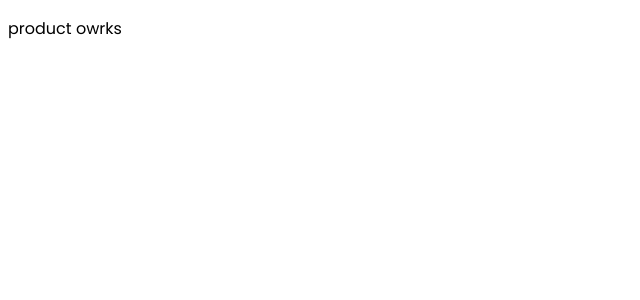
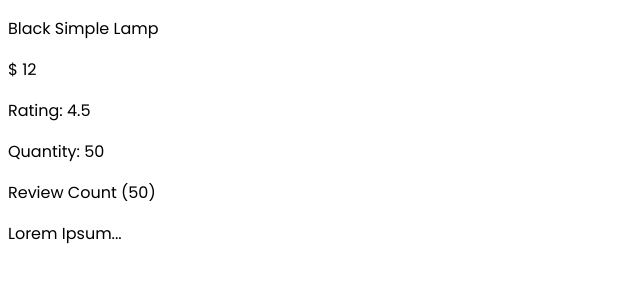
Before and after one commit to aritako/fe-test, an Angular app: page /product/00000001 in a window 1280 px wide. Shown: the top 300 px of the page, without its empty margins (0-640 px from the left). Built offline with nearby package versions, Linux system fonts and the light colour scheme.

Commit message:
feat: implement product pages

```diff
--- /dev/null
+++ b/src/app/components/add-to-cart/add-to-cart.component.html
@@ -0,0 +1 @@
+<p>add-to-cart works!</p>
--- a/src/app/product/product.component.html
+++ b/src/app/product/product.component.html
@@ -1,4 +1,8 @@
 <div>
-  <p>product owrks</p>
-  <p></p>
+  <p>{{ product.name }}</p>
+  <p>$ {{ product.price }}</p>
+  <p>Rating: {{ product.rating }}</p>
+  <p>Quantity: {{ product.stock }}</p>
+  <p>Review Count ({{ product.review_count }})</p>
+  <p>{{ product.description }}</p>
 </div>
--- a/src/app/product/product.component.ts
+++ b/src/app/product/product.component.ts
@@ -1,5 +1,7 @@
 import { Component, Input } from '@angular/core';
-import { RouterModule } from '@angular/router';
+import { RouterModule, Router, ActivatedRoute } from '@angular/router';
+import products from '../products';
+import { Observable } from 'rxjs';
 @Component({
   selector: 'app-product',
   standalone: true,
@@ -9,4 +11,25 @@ import { RouterModule } from '@angular/router';
 })
 export class ProductComponent {
   @Input() product: any;
+  products: any[] = products;
+
+  id!: string | null;
+
+  constructor(private route: ActivatedRoute) {}
+
+  ngOnInit() {
+    this.route.paramMap.subscribe((params) => {
+      this.id = params.get('id');
+      this.product = this.getProductById(this.id);
+    });
+  }
+
+  getProductById(id: string | null): any {
+    for (const product of this.products) {
+      if (product.product_id === id) {
+        return product;
+      }
+    }
+    return null;
+  }
 }
--- a/src/app/products.ts
+++ b/src/app/products.ts
@@ -1,94 +1,128 @@
 export default [
   {
-		"type":"chair",
-		"name":"Black Simple Lamp",
-		"price":12.00,
-		"main_image":"https://www.pngkey.com/png/full/73-730477_first-name-profile-image-placeholder-png.png",
-		"product_images":["https://www.pngkey.com/png/full/73-730477_first-name-profile-image-placeholder-png.png", "https://www.pngkey.com/png/full/73-730477_first-name-profile-image-placeholder-png.png", "https://www.pngkey.com/png/full/73-730477_first-name-profile-image-placeholder-png.png"],
-		"priority":1,
-		"product_id":"00000001",
-		"description":"Lorem Ipsum...",
-		"rating":4.5,
-		"review_count":50,
-		"stock":50
-
+    type: 'chair',
+    name: 'Black Simple Lamp',
+    price: 12.0,
+    main_image:
+      'https://www.pngkey.com/png/full/73-730477_first-name-profile-image-placeholder-png.png',
+    product_images: [
+      'https://www.pngkey.com/png/full/73-730477_first-name-profile-image-placeholder-png.png',
+      'https://www.pngkey.com/png/full/73-730477_first-name-profile-image-placeholder-png.png',
+      'https://www.pngkey.com/png/full/73-730477_first-name-profile-image-placeholder-png.png',
+    ],
+    priority: 1,
+    product_id: '00000001',
+    description: 'Lorem Ipsum...',
+    rating: 4.5,
+    review_count: 50,
+    stock: 50,
   },
   {
-		"type":"table",
-		"name":"Black Simple Table",
-		"price":12.61,
-		"main_image":"https://www.pngkey.com/png/full/73-730477_first-name-profile-image-placeholder-png.png",
-		"product_images":["https://www.pngkey.com/png/full/73-730477_first-name-profile-image-placeholder-png.png", "https://www.pngkey.com/png/full/73-730477_first-name-profile-image-placeholder-png.png", "https://www.pngkey.com/png/full/73-730477_first-name-profile-image-placeholder-png.png"],
-		"priority":1,
-		"product_id":"00000002",
-		"description":"Lorem Ipsum...",
-		"rating":4.1,
-		"review_count":10,
-		"stock":50
+    type: 'table',
+    name: 'Black Simple Table',
+    price: 12.61,
+    main_image:
+      'https://www.pngkey.com/png/full/73-730477_first-name-profile-image-placeholder-png.png',
+    product_images: [
+      'https://www.pngkey.com/png/full/73-730477_first-name-profile-image-placeholder-png.png',
+      'https://www.pngkey.com/png/full/73-730477_first-name-profile-image-placeholder-png.png',
+      'https://www.pngkey.com/png/full/73-730477_first-name-profile-image-placeholder-png.png',
+    ],
+    priority: 1,
+    product_id: '00000002',
+    description: 'Lorem Ipsum...',
+    rating: 4.1,
+    review_count: 10,
+    stock: 50,
   },
   {
-		"type":"armchair",
-		"name":"Black Simple Armchair",
-		"price":1.61,
-		"main_image":"https://www.pngkey.com/png/full/73-730477_first-name-profile-image-placeholder-png.png",
-		"product_images":["https://www.pngkey.com/png/full/73-730477_first-name-profile-image-placeholder-png.png", "https://www.pngkey.com/png/full/73-730477_first-name-profile-image-placeholder-png.png", "https://www.pngkey.com/png/full/73-730477_first-name-profile-image-placeholder-png.png"],
-		"priority":0,
-		"product_id":"00000003",
-		"description":"Lorem Ipsum...",
-		"rating":1.1,
-		"review_count":100,
-		"stock":0
+    type: 'armchair',
+    name: 'Black Simple Armchair',
+    price: 1.61,
+    main_image:
+      'https://www.pngkey.com/png/full/73-730477_first-name-profile-image-placeholder-png.png',
+    product_images: [
+      'https://www.pngkey.com/png/full/73-730477_first-name-profile-image-placeholder-png.png',
+      'https://www.pngkey.com/png/full/73-730477_first-name-profile-image-placeholder-png.png',
+      'https://www.pngkey.com/png/full/73-730477_first-name-profile-image-placeholder-png.png',
+    ],
+    priority: 0,
+    product_id: '00000003',
+    description: 'Lorem Ipsum...',
+    rating: 1.1,
+    review_count: 100,
+    stock: 0,
   },
   {
-		"type":"bed",
-		"name":"Black Simple Bed",
-		"price":2.61,
-		"main_image":"https://www.pngkey.com/png/full/73-730477_first-name-profile-image-placeholder-png.png",
-		"product_images":["https://www.pngkey.com/png/full/73-730477_first-name-profile-image-placeholder-png.png", "https://www.pngkey.com/png/full/73-730477_first-name-profile-image-placeholder-png.png", "https://www.pngkey.com/png/full/73-730477_first-name-profile-image-placeholder-png.png"],
-		"priority":10,
-		"product_id":"00000004",
-		"description":"Lorem Ipsum...",
-		"rating":0,
-		"review_count":0,
-		"stock":2
+    type: 'bed',
+    name: 'Black Simple Bed',
+    price: 2.61,
+    main_image:
+      'https://www.pngkey.com/png/full/73-730477_first-name-profile-image-placeholder-png.png',
+    product_images: [
+      'https://www.pngkey.com/png/full/73-730477_first-name-profile-image-placeholder-png.png',
+      'https://www.pngkey.com/png/full/73-730477_first-name-profile-image-placeholder-png.png',
+      'https://www.pngkey.com/png/full/73-730477_first-name-profile-image-placeholder-png.png',
+    ],
+    priority: 10,
+    product_id: '00000004',
+    description: 'Lorem Ipsum...',
+    rating: 0,
+    review_count: 0,
+    stock: 2,
   },
   {
-		"type":"chair",
-		"name":"White Simple Chair",
-		"price":99.0,
-		"main_image":"https://www.pngkey.com/png/full/73-730477_first-name-profile-image-placeholder-png.png",
-		"product_images":["https://www.pngkey.com/png/full/73-730477_first-name-profile-image-placeholder-png.png", "https://www.pngkey.com/png/full/73-730477_first-name-profile-image-placeholder-png.png", "https://www.pngkey.com/png/full/73-730477_first-name-profile-image-placeholder-png.png"],
-		"priority":12,
-		"product_id":"00000005",
-		"description":"Lorem Ipsum...",
-		"rating":0,
-		"review_count":0,
-		"stock":0
+    type: 'chair',
+    name: 'White Simple Chair',
+    price: 99.0,
+    main_image:
+      'https://www.pngkey.com/png/full/73-730477_first-name-profile-image-placeholder-png.png',
+    product_images: [
+      'https://www.pngkey.com/png/full/73-730477_first-name-profile-image-placeholder-png.png',
+      'https://www.pngkey.com/png/full/73-730477_first-name-profile-image-placeholder-png.png',
+      'https://www.pngkey.com/png/full/73-730477_first-name-profile-image-placeholder-png.png',
+    ],
+    priority: 12,
+    product_id: '00000005',
+    description: 'Lorem Ipsum...',
+    rating: 0,
+    review_count: 0,
+    stock: 0,
   },
   {
-		"type":"table",
-		"name":"White Simple Table",
-		"price":80.0,
-		"main_image":"https://www.pngkey.com/png/full/73-730477_first-name-profile-image-placeholder-png.png",
-		"product_images":["https://www.pngkey.com/png/full/73-730477_first-name-profile-image-placeholder-png.png", "https://www.pngkey.com/png/full/73-730477_first-name-profile-image-placeholder-png.png", "https://www.pngkey.com/png/full/73-730477_first-name-profile-image-placeholder-png.png"],
-		"priority":0,
-		"product_id":"00000006",
-		"description":"Lorem Ipsum...",
-		"rating":5.0,
-		"review_count":1000,
-		"stock":2
+    type: 'table',
+    name: 'White Simple Table',
+    price: 80.0,
+    main_image:
+      'https://www.pngkey.com/png/full/73-730477_first-name-profile-image-placeholder-png.png',
+    product_images: [
+      'https://www.pngkey.com/png/full/73-730477_first-name-profile-image-placeholder-png.png',
+      'https://www.pngkey.com/png/full/73-730477_first-name-profile-image-placeholder-png.png',
+      'https://www.pngkey.com/png/full/73-730477_first-name-profile-image-placeholder-png.png',
+    ],
+    priority: 0,
+    product_id: '00000006',
+    description: 'Lorem Ipsum...',
+    rating: 5.0,
+    review_count: 1000,
+    stock: 2,
   },
   {
-		"type":"armchair",
-		"name":"White Simple Armchair",
-		"price":1000000.50,
-		"main_image":"https://www.pngkey.com/png/full/73-730477_first-name-profile-image-placeholder-png.png",
-		"product_images":["https://www.pngkey.com/png/full/73-730477_first-name-profile-image-placeholder-png.png", "https://www.pngkey.com/png/full/73-730477_first-name-profile-image-placeholder-png.png", "https://www.pngkey.com/png/full/73-730477_first-name-profile-image-placeholder-png.png"],
-		"priority":0,
-		"product_id":"00000007",
-		"description":"Lorem Ipsum...",
-		"rating":3.0,
-		"review_count":1,
-		"stock":1
-	}
+    type: 'armchair',
+    name: 'White Simple Armchair',
+    price: 1000000.5,
+    main_image:
+      'https://www.pngkey.com/png/full/73-730477_first-name-profile-image-placeholder-png.png',
+    product_images: [
+      'https://www.pngkey.com/png/full/73-730477_first-name-profile-image-placeholder-png.png',
+      'https://www.pngkey.com/png/full/73-730477_first-name-profile-image-placeholder-png.png',
+      'https://www.pngkey.com/png/full/73-730477_first-name-profile-image-placeholder-png.png',
+    ],
+    priority: 0,
+    product_id: '00000007',
+    description: 'Lorem Ipsum...',
+    rating: 3.0,
+    review_count: 1,
+    stock: 1,
+  },
 ];
```
Also changed, not shown: src/app/components/add-to-cart/add-to-cart.component.ts (added, +12 -0 lines), src/app/home/home.component.ts (+19 -2 lines), src/app/components/add-to-cart/add-to-cart.component.css (added), 1 other file (tests, documents, lock files or other folders). Lines whose indentation alone changed are shown as unchanged.
